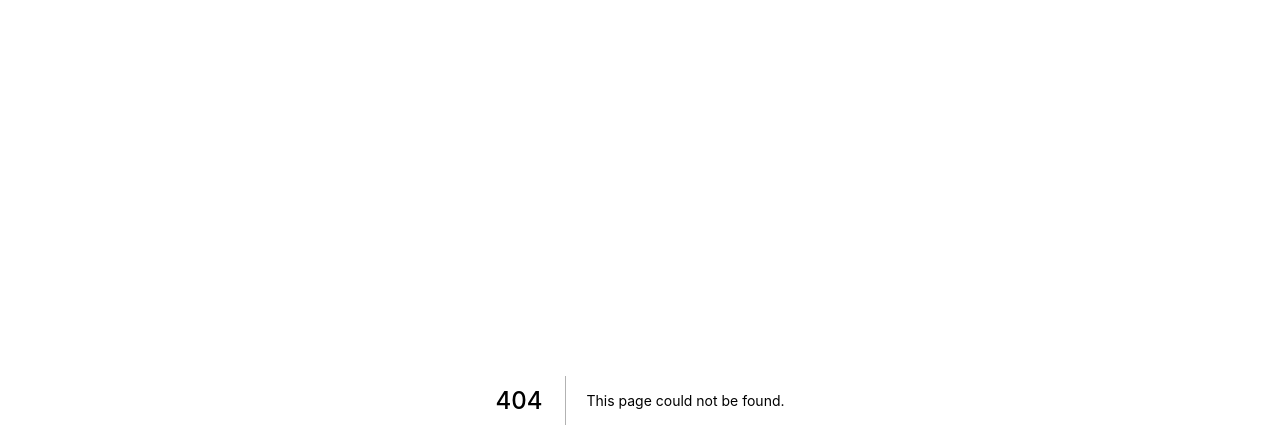
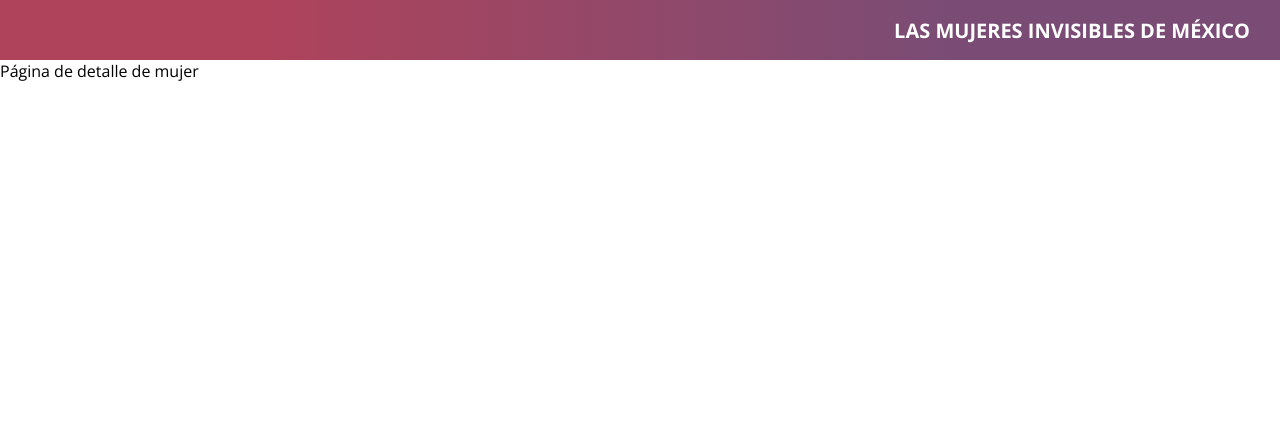
Before and after one commit to gbrenesm/database, a Next.js app: page /detalles-mujer/1 in a window 1280 px wide. Before the commit this address had no page. Shown: the top 448 px of the page. Built offline with nearby package versions, Linux system fonts and the light colour scheme; a web font is replaced by a local one.

Commit message:
Add layout to _app

```diff
--- a/components/Home/Table/TableBody/TableBody.js
+++ b/components/Home/Table/TableBody/TableBody.js
@@ -1,3 +1,4 @@
+import Link from 'next/link'
 import { useState, useEffect } from 'react'
 import { gql, useQuery } from '@apollo/react-hooks'
 import { convertDate } from '../../../../utils/convertDate'
@@ -37,7 +38,7 @@ const TableBody = () => {
     <TableBodyContainer>
       {womenData?.map(woman =>
         <tr key={woman._id}>
-          <td>{woman.name}</td>
+          <td><Link href={`/detalles-mujer/${woman._id}`}><a>{woman.name}</a></Link></td>
           <td>{woman.eventsDay}</td>
           <td>{woman.place}</td>
           <td>{woman.what}</td>
--- a/components/Layout/Navbar/Navbar.js
+++ b/components/Layout/Navbar/Navbar.js
@@ -1,5 +1,6 @@
 import { useRouter } from 'next/router'
 import Link from 'next/link'
+import Head from 'next/head'
 
 // Import styles
 import { Nav } from './Navbar.styled'
@@ -8,14 +9,20 @@ import { Nav } from './Navbar.styled'
 import WomenIcon from '../../../assets/icons/mujer.svg'
 
 
-const Navbar = () => {
+const Navbar = ({ children }) => {
   const router = useRouter()
   const path = router.pathname
 
   return (
+    <>
+    <Head>
+      <title>Mujeres invisibles | Editor</title>
+    </Head>
     <Nav>
       <Link href="/"><a><h1>LAS MUJERES INVISIBLES DE MÉXICO</h1></a></Link>
     </Nav>
+    { children }
+    </>
   )
 }
 
--- a/pages/_app.js
+++ b/pages/_app.js
@@ -1,12 +1,15 @@
 import { ApolloProvider } from '@apollo/react-hooks'
 import client from '../utils/apollo'
 import GlobalStyles from '../styles/GlobalStyles'
+import Layout from '../components/Layout/Navbar/Navbar'
 
 const MyApp = ({ Component, pageProps }) => {
   return (
     <ApolloProvider client={client}>
       <GlobalStyles/>
-      <Component {...pageProps} />
+      <Layout>
+        <Component {...pageProps} />
+      </Layout>
     </ApolloProvider>
   )
 }
--- a/pages/_document.js
+++ b/pages/_document.js
@@ -19,7 +19,7 @@ export default class MyDocument extends Document {
     return (
       <Html lang="es">
         <Head>
-          <title>Mujeres invisibles | Editor</title>
+          <meta name="description" content="Generated by create next app" />
           <link rel="icon" href="/favicon.ico"/>
           {this.props.styleTags}
           <link rel="preconnect" href="https://fonts.googleapis.com"/>
--- /dev/null
+++ b/pages/detalles-mujer/[id].js
@@ -0,0 +1,9 @@
+const DetailPage = () => {
+  return (
+    <div>
+      Página de detalle de mujer
+    </div>
+  )
+}
+
+export default DetailPage
```
Also changed, not shown: pages/index.js (+0 -11 lines).
